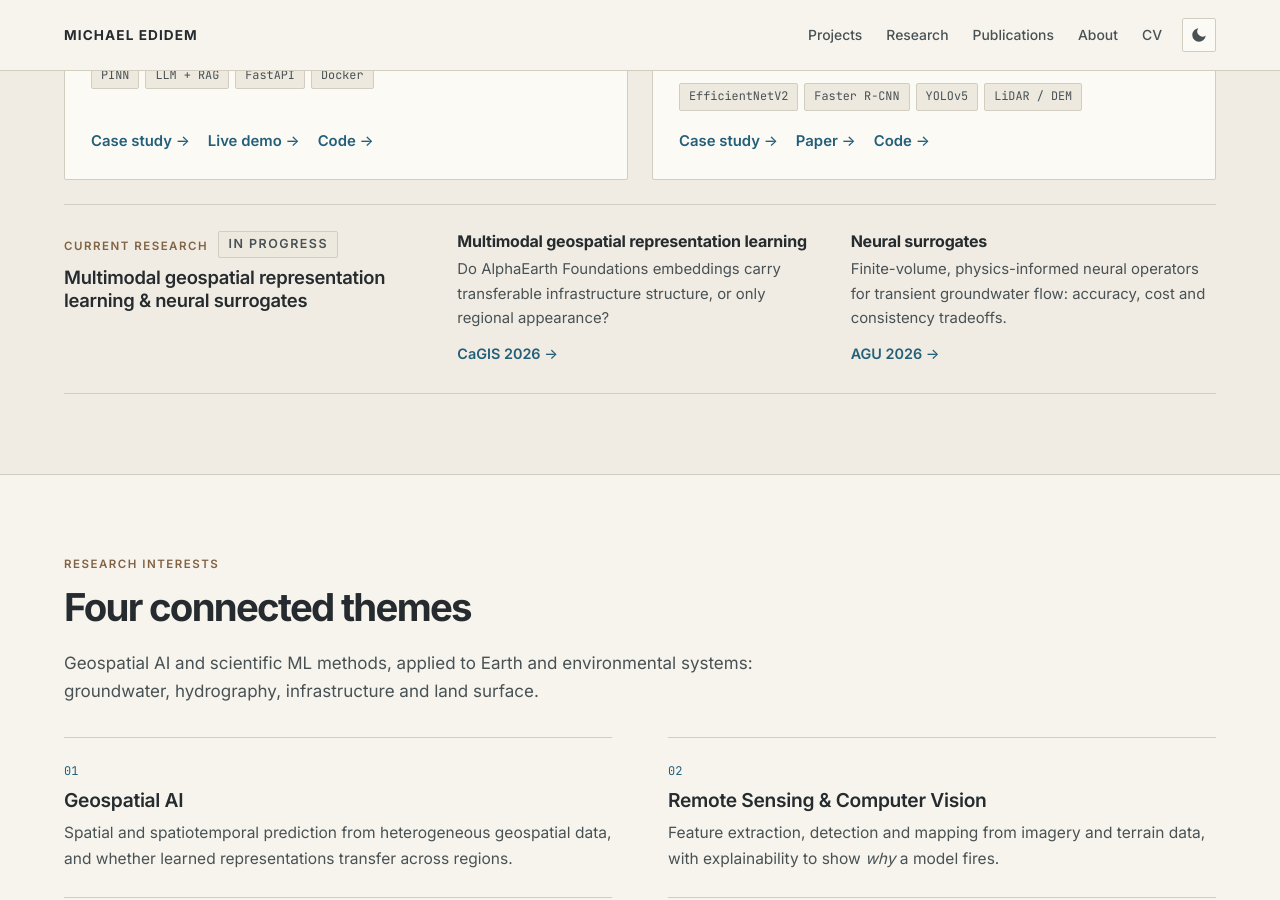
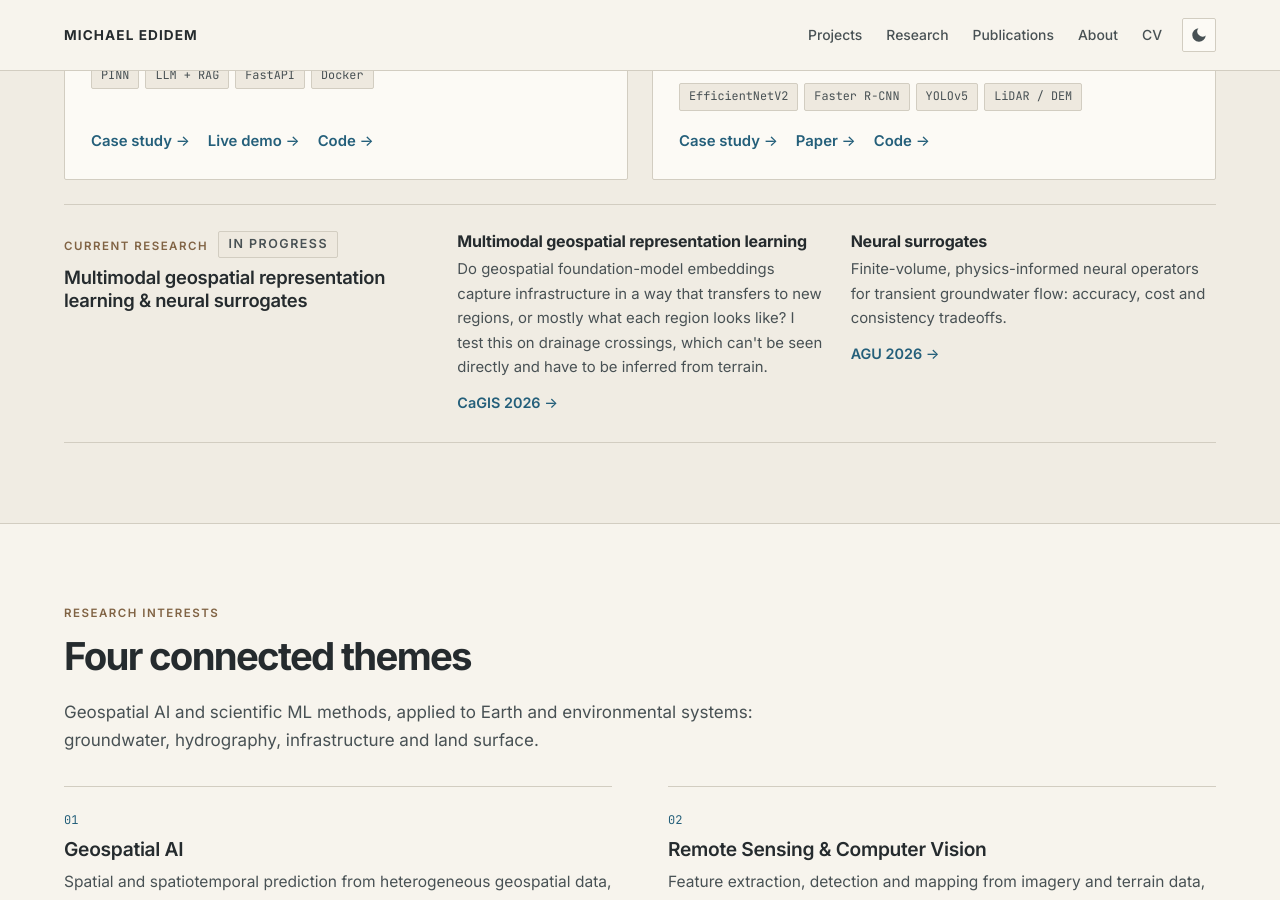
Before and after one commit to mikedidem/medidem, a Jekyll site: the page built from _pages/home.html, in a window 1280 px wide and 900 px high, scrolled down 2422 px. Built offline with Jekyll 4.4.1, drawn with Linux system fonts in a browser that asks for light colours.

Commit message:
Reframe foundation-model research question

```diff
--- a/_pages/home.html
+++ b/_pages/home.html
@@ -124,7 +124,7 @@ title: ""
       </div>
       <div class="current__item">
         <h4>Multimodal geospatial representation learning</h4>
-        <p>Do AlphaEarth Foundations embeddings carry transferable infrastructure structure, or only regional appearance?</p>
+        <p>Do geospatial foundation-model embeddings capture infrastructure in a way that transfers to new regions, or mostly what each region looks like? I test this on drainage crossings, which can't be seen directly and have to be inferred from terrain.</p>
         <a href="{{ '/publications/#talks' | relative_url }}">CaGIS 2026 →</a>
       </div>
       <div class="current__item">
```
